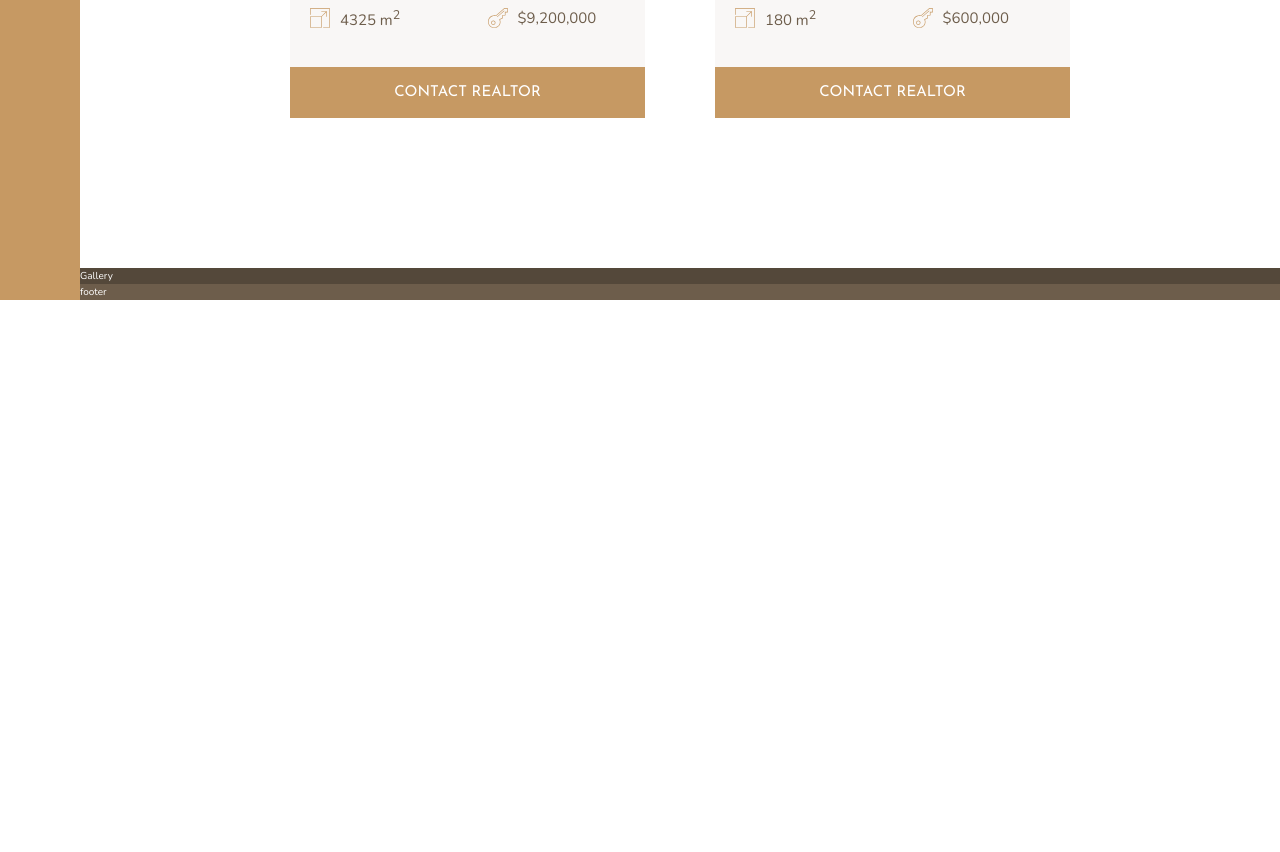
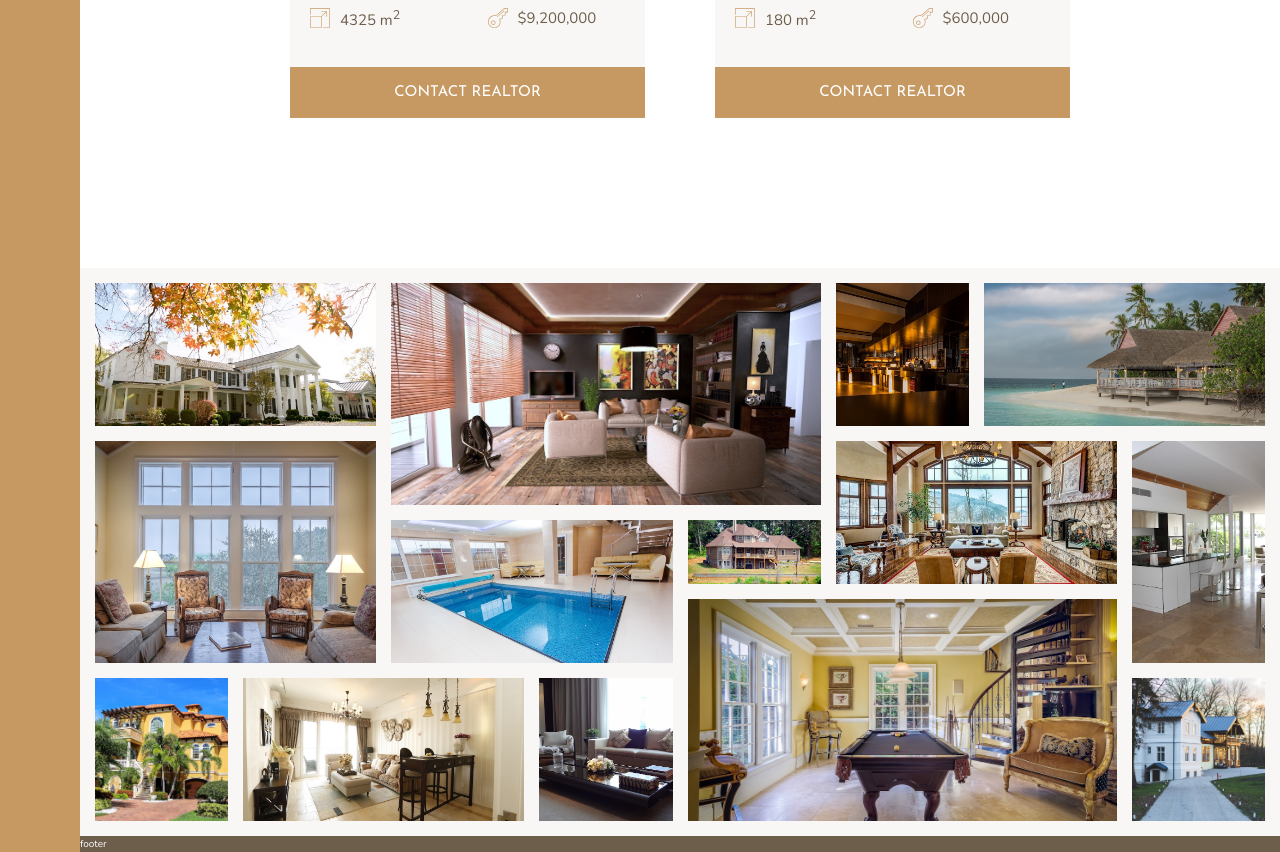
Before and after one commit to MoussaB06/Nexter, a website: page index.html in a window 1280 px wide. Shown: the part 3399-4251 px from the top of the page. Before the commit the page ends 3699 px from the top, so only its background shows below. Drawn offline with nearby package versions, Linux system fonts and the light colour scheme.

Commit message:
added the Gallery section

```diff
--- a/index.html
+++ b/index.html
@@ -343,7 +343,63 @@
       </div>
     </section>
 
-    <section class="gallery">Gallery</section>
+    <section class="gallery">
+      <figure class="gallery__item gallery__item--1">
+        <img src="img/gal-1.jpeg" alt="image 1" class="gallery__img" />
+      </figure>
+
+      <figure class="gallery__item gallery__item--2">
+        <img src="img/gal-2.jpeg" alt="image 2" class="gallery__img" />
+      </figure>
+
+      <figure class="gallery__item gallery__item--3">
+        <img src="img/gal-3.jpeg" alt="image 3" class="gallery__img" />
+      </figure>
+
+      <figure class="gallery__item gallery__item--4">
+        <img src="img/gal-4.jpeg" alt="image 4" class="gallery__img" />
+      </figure>
+
+      <figure class="gallery__item gallery__item--5">
+        <img src="img/gal-5.jpeg" alt="image 5" class="gallery__img" />
+      </figure>
+
+      <figure class="gallery__item gallery__item--6">
+        <img src="img/gal-6.jpeg" alt="image 6" class="gallery__img" />
+      </figure>
+
+      <figure class="gallery__item gallery__item--7">
+        <img src="img/gal-7.jpeg" alt="image 7" class="gallery__img" />
+      </figure>
+
+      <figure class="gallery__item gallery__item--8">
+        <img src="img/gal-8.jpeg" alt="image 8" class="gallery__img" />
+      </figure>
+
+      <figure class="gallery__item gallery__item--9">
+        <img src="img/gal-9.jpeg" alt="image 9" class="gallery__img" />
+      </figure>
+
+      <figure class="gallery__item gallery__item--10">
+        <img src="img/gal-10.jpeg" alt="image 10" class="gallery__img" />
+      </figure>
+
+      <figure class="gallery__item gallery__item--11">
+        <img src="img/gal-11.jpeg" alt="image 11" class="gallery__img" />
+      </figure>
+
+      <figure class="gallery__item gallery__item--12">
+        <img src="img/gal-12.jpeg" alt="image 12" class="gallery__img" />
+      </figure>
+
+      <figure class="gallery__item gallery__item--13">
+        <img src="img/gal-13.jpeg" alt="image 12" class="gallery__img" />
+      </figure>
+
+      <figure class="gallery__item gallery__item--14">
+        <img src="img/gal-14.jpeg" alt="image 14" class="gallery__img" />
+      </figure>
+    </section>
     <footer class="footer">footer</footer>
   </body>
 </html>
--- a/sass/_gallery.scss
+++ b/sass/_gallery.scss
@@ -1,6 +1,92 @@
 .gallery {
-  background-color: $color-grey-dark-1;
-  color: #fff;
+  background-color: $color-grey-light-1;
+  grid-column: full-start / full-end;
 
-  grid-column: full-start / full-end;
+  display: grid;
+  grid-template-columns: repeat(8, 1fr);
+  grid-template-rows: repeat(7, 5vw);
+  grid-gap: 1.5rem;
+
+  padding: 1.5rem;
+
+  &__item {
+    // on doit lui créer un parent pour "img" qui "item" pour pouvoir exucuté object-fit
+    &--1 {
+      grid-row: 1 / span 2;
+      grid-column: 1 / span 2;
+    }
+
+    &--2 {
+      grid-row: 1 / span 3;
+      grid-column: 3 / 6;
+    }
+
+    &--3 {
+      grid-column: 6 / 7;
+      grid-row: 1 / 3;
+    }
+
+    &--4 {
+      grid-column: 7 / 9;
+      grid-row: 1 / 3;
+    }
+
+    &--5 {
+      grid-column: 1 / 3;
+      grid-row: 3 / 6;
+    }
+
+    &--6 {
+      grid-column: 3 / 5;
+      grid-row: 4 / 6;
+    }
+
+    &--7 {
+      grid-column: 5 / 6;
+      grid-row: 4 / 5;
+    }
+
+    &--8 {
+      grid-column: 6 / 8;
+      grid-row: 3 / 5;
+    }
+
+    &--9 {
+      grid-column: 8 / 9;
+      grid-row: 3 / 6;
+    }
+
+    &--10 {
+      grid-column: 1 / 2;
+      grid-row: 6 / 8;
+    }
+
+    &--11 {
+      grid-column: 2 / 4;
+      grid-row: 6 / 8;
+    }
+
+    &--12 {
+      grid-column: 4 / 5;
+      grid-row: 6 / 8;
+    }
+
+    &--13 {
+      grid-column: 5 / 8;
+      grid-row: 5 / 8;
+    }
+
+    &--14 {
+      grid-column: 8 / 9;
+      grid-row: 6 / 8;
+    }
+  }
+
+  &__img {
+    width: 100%;
+    height: 100%;
+    display: block;
+
+    object-fit: cover; ////// tres tres important pour mettre un element dans une case sans qu'il depasse video 114 minute 13:40
+  }
 }
```
Also changed, not shown: css/style.css, 1 other file.
